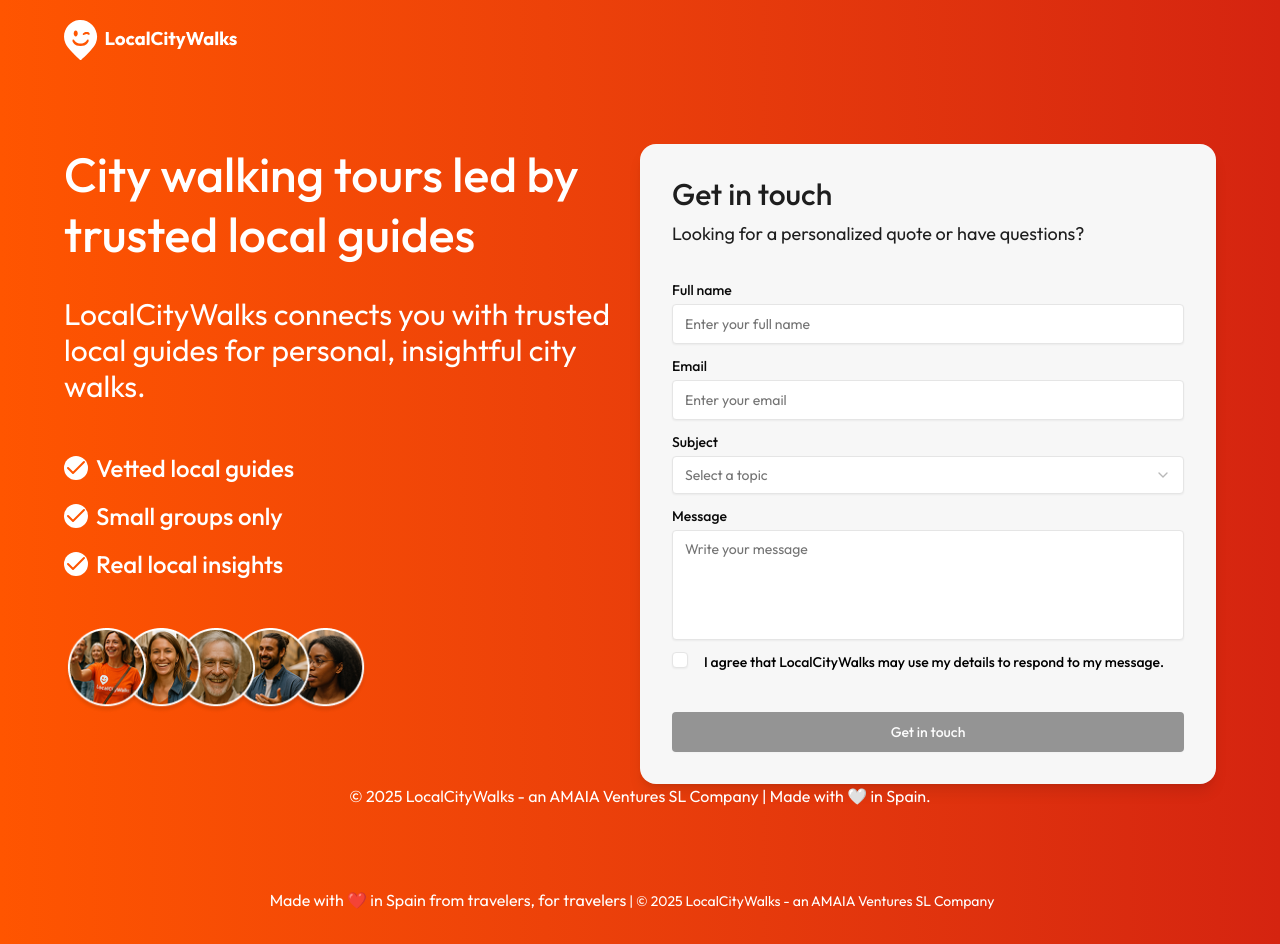
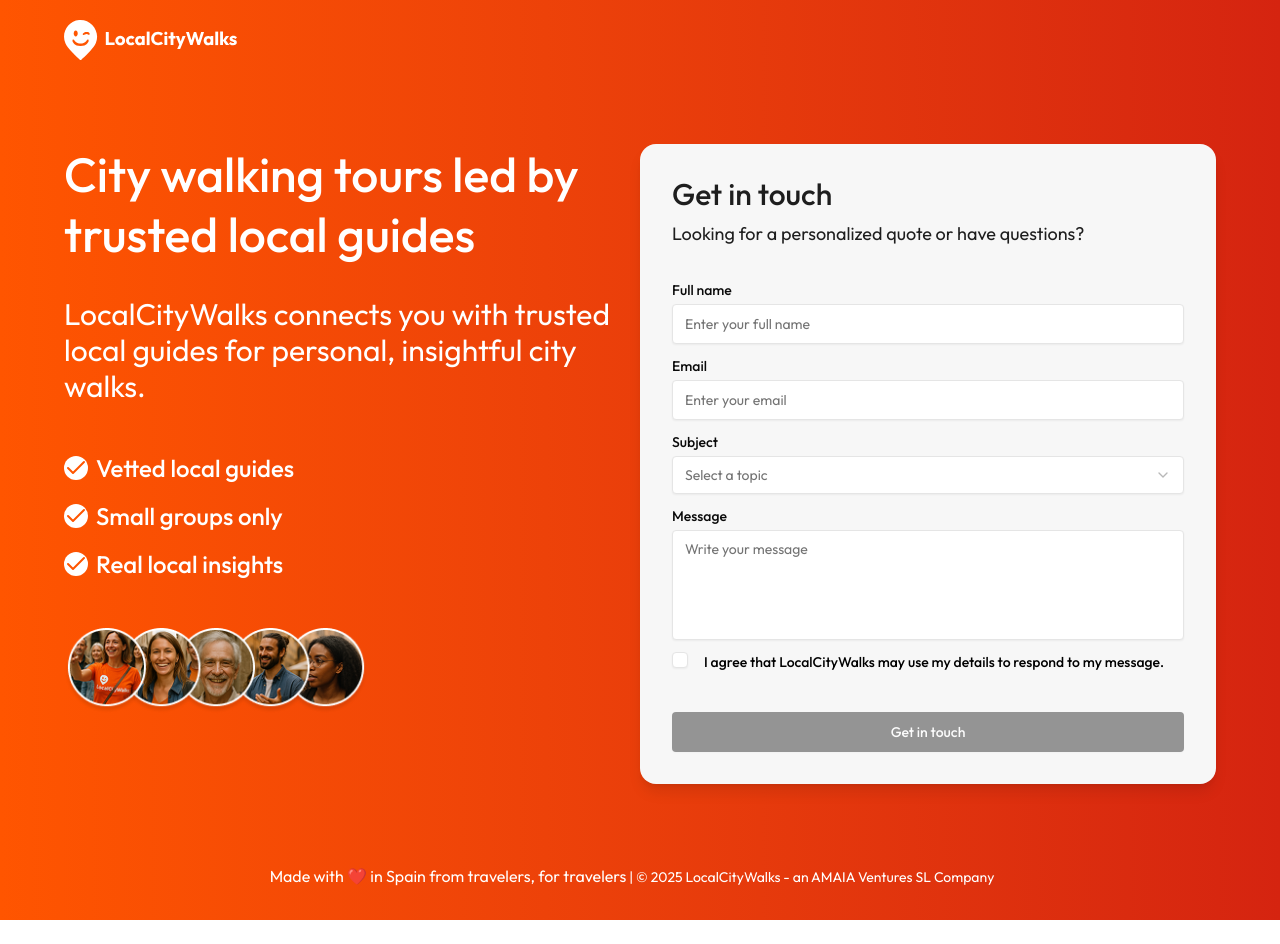
Before and after one commit to TribeWW/localcitywalksnew, a Next.js app: page / in a window 1280 px wide. After the commit the page ends 920 px from the top, so only its background shows below. Built offline with nearby package versions, Linux system fonts and the light colour scheme.

Commit message:
Remove footer text for a cleaner layout and improved visual focus on main content.

```diff
--- a/app/page.tsx
+++ b/app/page.tsx
@@ -84,10 +84,6 @@ export default function Home() {
               <ContactForm />
             </div>
           </div>
-          <div className="text-center py-12 sm:py-0 px-4 sm:px-0 text-white text-base">
-            © 2025 LocalCityWalks - an AMAIA Ventures SL Company | Made with 🤍
-            in Spain.
-          </div>
         </div>
       </main>
     </>
```
